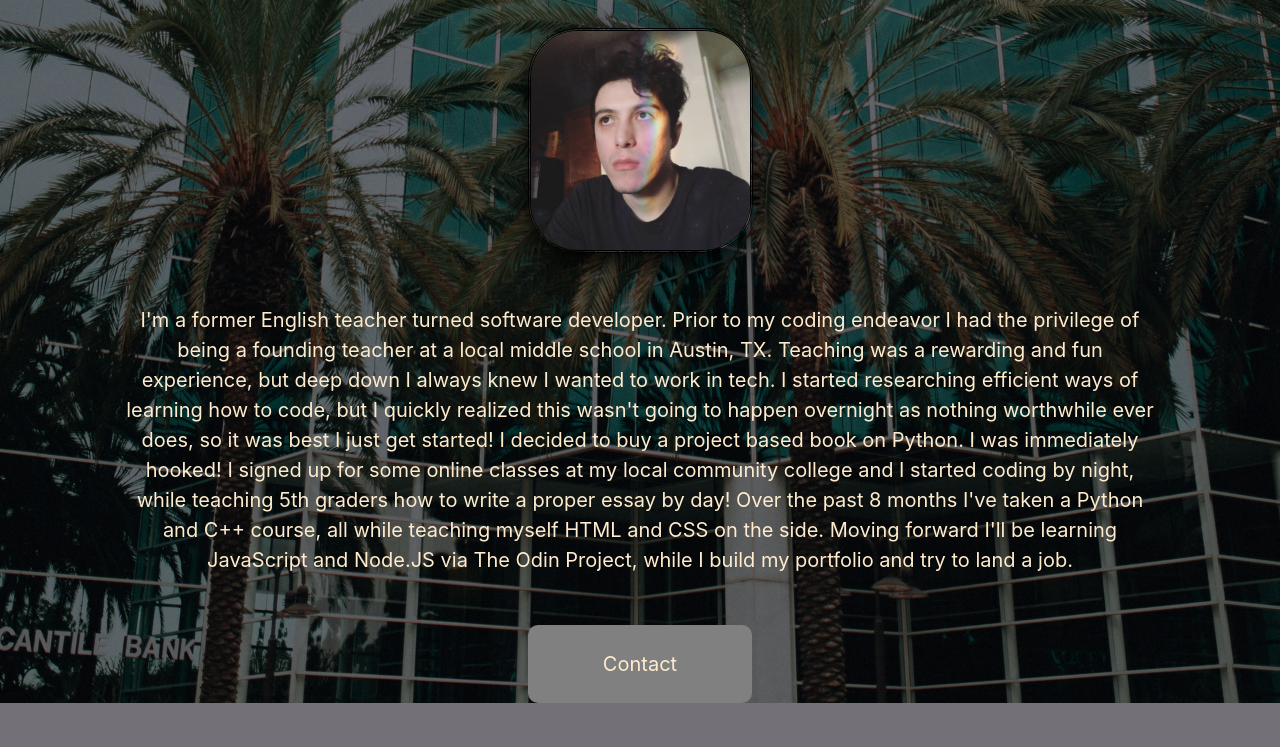
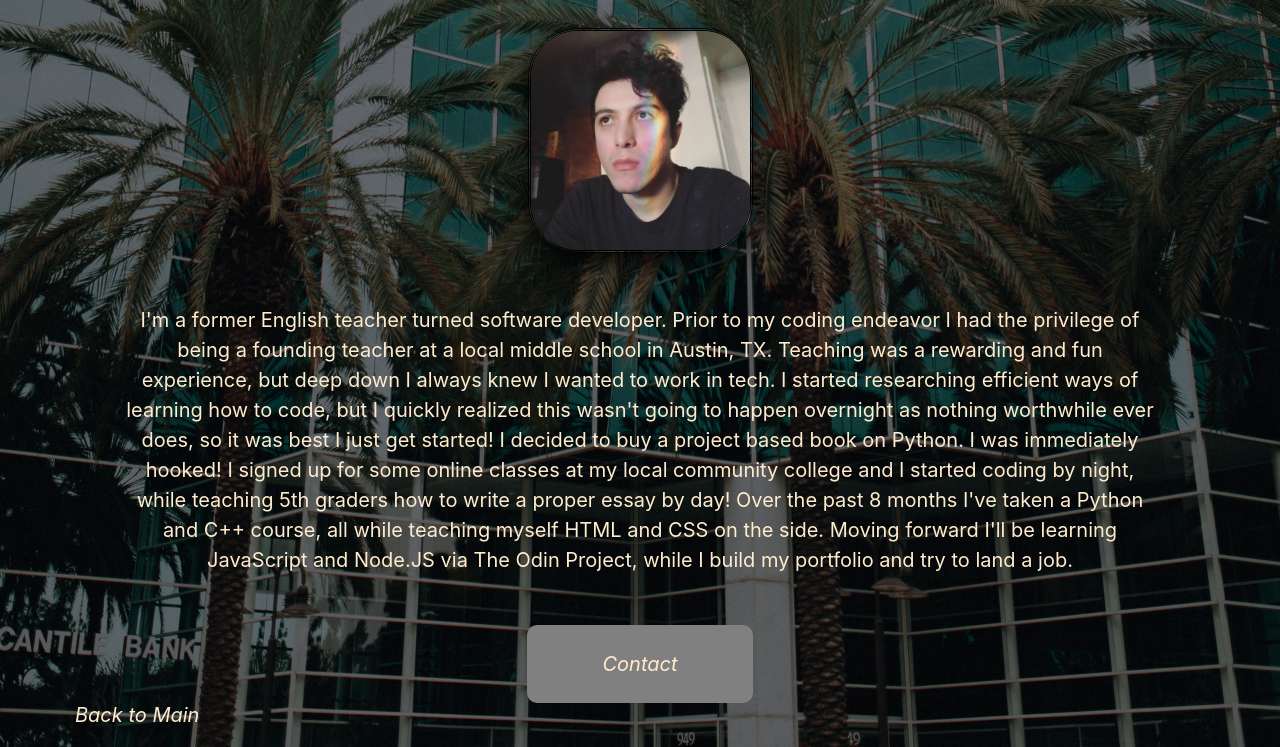
Before and after one commit to adrey1975/Landing-Page, a plain HTML site: page subpages/about.html in a window 1280 px wide. Shown: the part 191-938 px from the top of the page. Before the commit the page ends 894 px from the top, so only its background shows below. Drawn offline with Linux system fonts and the light colour scheme.

Commit message:
added back to main link on about me page

```diff
--- a/subpages/about.css
+++ b/subpages/about.css
@@ -64,3 +64,17 @@ p{
 .btn:hover{
     background: #dadada;
 }
+a{
+    font-weight: 400;
+    font-style: italic;
+    padding:2rem 7.5rem;
+    font-size: 2rem;
+    text-decoration: none;
+    color: blanchedalmond;
+    border-radius: 10px;
+    transition: background 0.5s;
+
+}
+a:hover{
+    color:rgb(165, 124, 63);;
+}
--- a/subpages/about.html
+++ b/subpages/about.html
@@ -5,6 +5,7 @@
     <meta http-equiv="X-UA-Compatible" content="IE=edge">
     <meta name="viewport" content="width=device-width, initial-scale=1.0">
     <link rel="stylesheet" href="about.css">
+    <link rel="icon" type="image/png" sizes="32x32" href="../favicon.png">
     <title>About</title>
 </head>
 <body>
@@ -28,6 +29,9 @@
         </p>
         <a href="#" class="btn">Contact</a>
     </div>
+    <div class="back">
+        <a href="../index.html">Back to Main</a>
+    </div>
 
 </body>
 </html>
```
